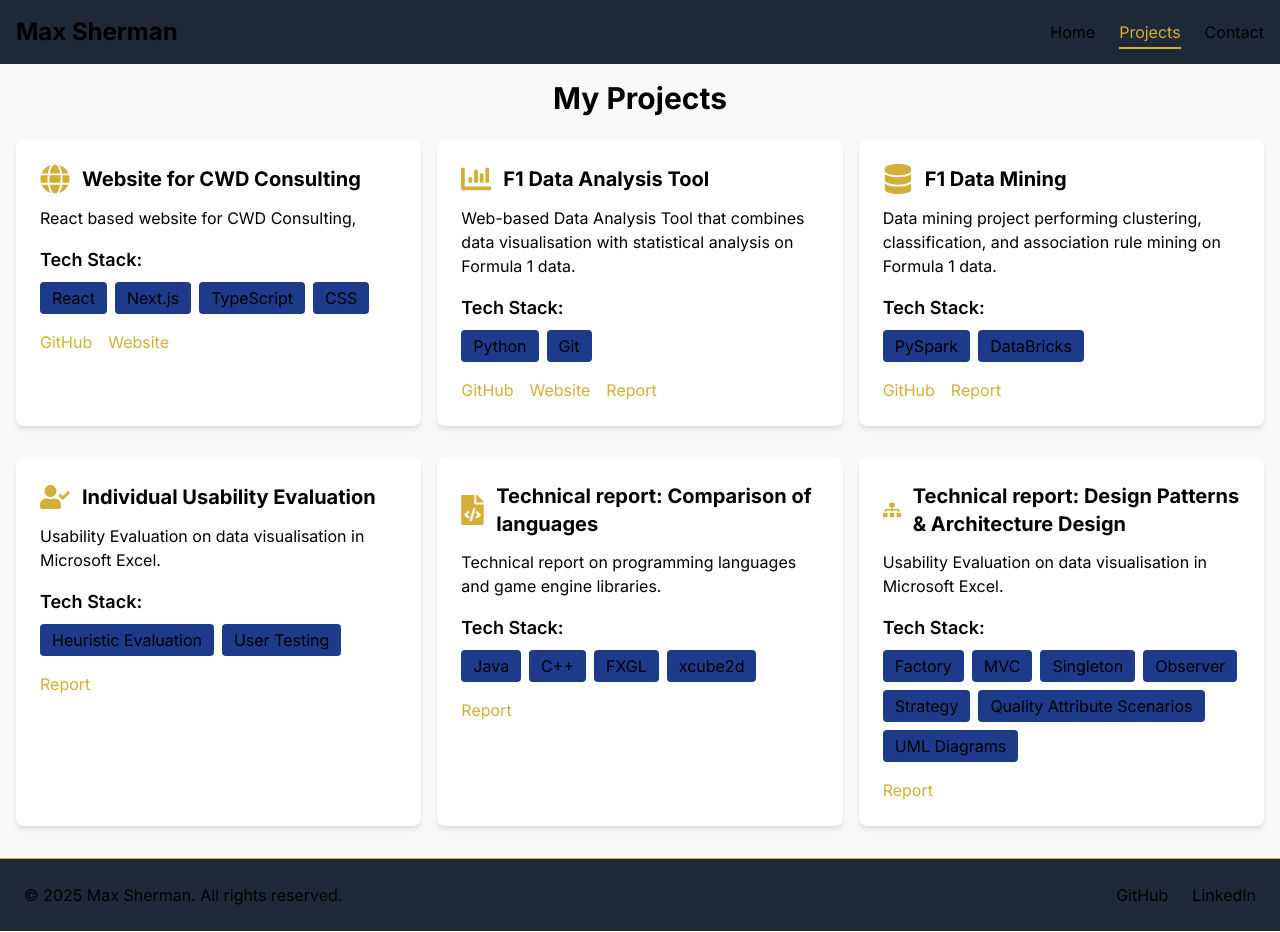
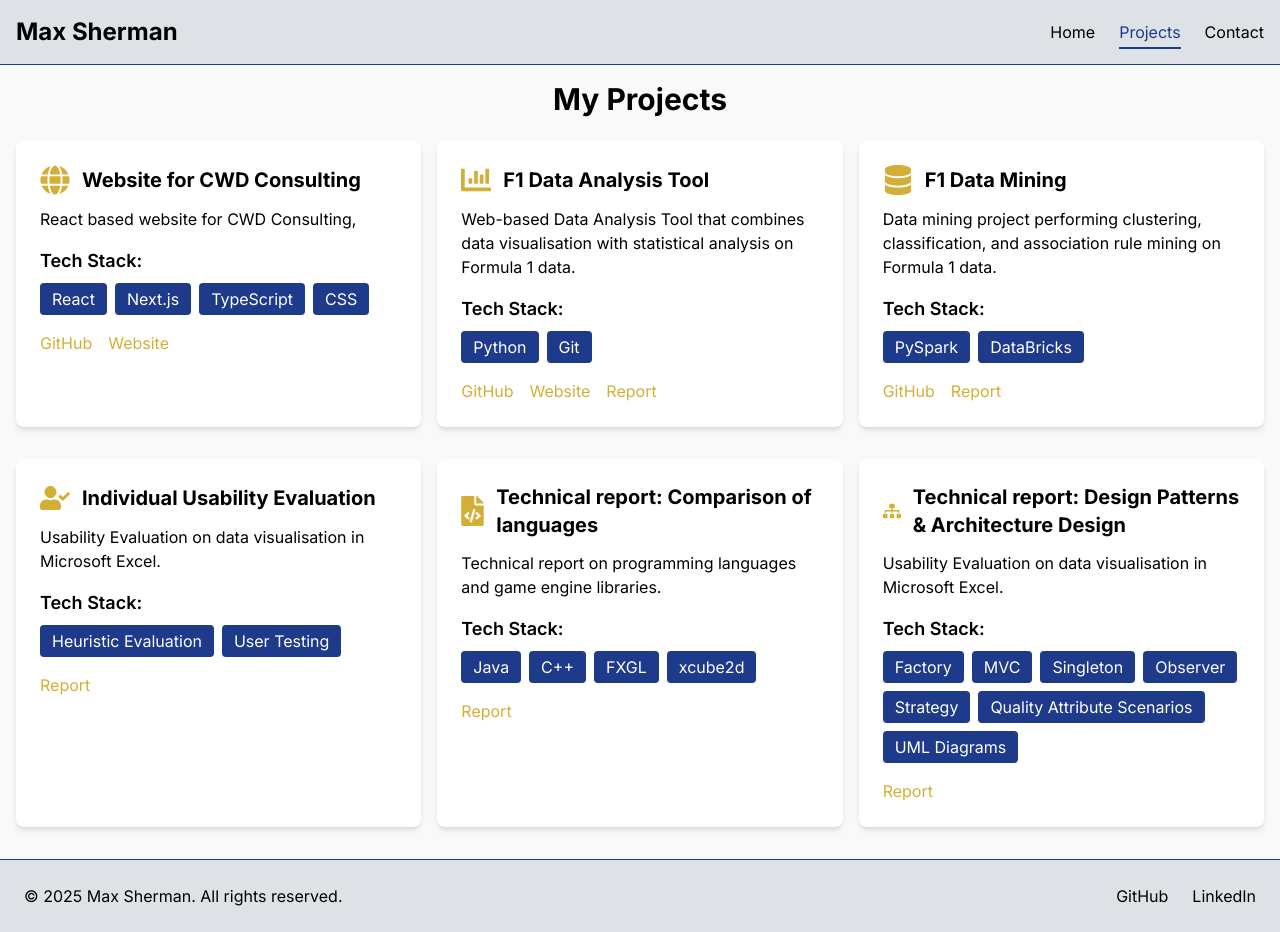
Before and after one commit to maxsherman1/maxsherman-portfolio, a Next.js app: page /projects in a window 1280 px wide. Built offline with nearby package versions, Linux system fonts and the light colour scheme.

Commit message:
Updated light mode colour schemes to make the website readable in both light and dark mode. Added Navigation Bar Accent colour, which changes from Blue to Gold when switching from light to dark mode. Added fixed white text colour for tech stack project cards as the background is fixed to blue.

```diff
--- a/src/app/globals.css
+++ b/src/app/globals.css
@@ -4,10 +4,11 @@
   --background: #f9f9f9; /* Off-white background for a modern look */
   --foreground: #000000; /* True black for better contrast */
   --accent: #1e3a8a; /* Dark blue accent */
-  --accent-opacity: rgba(30,58,138,0.5);
+  --accent-opacity: rgba(30,58,138,0.8);
   --secondary-accent: #d4af37; /* Soft gold for highlights */
-  --secondary-accent-opacity: rgba(212,175,55,0.5);
-  --nav-bg: #1f2937; /* Gray-800 for navigation background */
+  --secondary-accent-opacity: rgba(212,175,55,0.8);
+  --nav-accent: #1e3a8a;
+  --nav-bg: #DEE2E6; /* Gray-800 for navigation background */
   --text-primary: #000000; /* Black for primary text */
   --link-active: #38bdf8; /* Blue-400 for active links */
   --text-secondary: #374151; /* Gray-700 for secondary text */
@@ -31,6 +32,7 @@
     --accent-opacity: rgba(30,58,138,0.5);
     --secondary-accent: #c49f45; /* Adjusted soft gold for dark mode */
     --secondary-accent-opacity: rgba(212,175,55,0.5);
+    --nav-accent: #c49f45;
     --nav-bg: #111827; /* Darker Gray-900 for navigation background in dark mode */
     --text-primary: #ffffff; /* Light Gray-100 for primary text in dark mode */
     --link-active: #5495ff; /* Blue-300 for active links in dark mode */
--- a/src/components/Footer.tsx
+++ b/src/components/Footer.tsx
@@ -3,16 +3,16 @@ import Link from 'next/link';
 
 const Footer: React.FC = () => {
   return (
-    <footer className="bg-[var(--nav-bg)] text-[var(--text-primary)] p-6 mt-auto border-t border-[var(--secondary-accent)] border-opacity-30">
+    <footer className="bg-[var(--nav-bg)] text-[var(--text-primary)] p-6 mt-auto border-t border-[var(--nav-accent)] border-opacity-30">
       <div className="container mx-auto flex flex-col md:flex-row justify-between items-center">
         <div className="mb-2 md:mb-0">
           <p>&copy; {new Date().getFullYear()} Max Sherman. All rights reserved.</p>
         </div>
         <div className="flex space-x-6">
-          <Link href="https://github.com/maxsherman1" target="_blank" rel="noopener noreferrer" className="relative transition-all duration-300 hover:text-[var(--secondary-accent)] after:content-[''] after:absolute after:bottom-[-5px] after:left-0 after:w-0 after:h-[2px] after:bg-[var(--secondary-accent)] after:transition-all after:duration-300 hover:after:w-full">
+          <Link href="https://github.com/maxsherman1" target="_blank" rel="noopener noreferrer" className="relative transition-all duration-300 hover:text-[var(--nav-accent)] after:content-[''] after:absolute after:bottom-[-5px] after:left-0 after:w-0 after:h-[2px] after:bg-[var(--nav-accent)] after:transition-all after:duration-300 hover:after:w-full">
             GitHub
           </Link>
-          <Link href="https://www.linkedin.com/in/maxsherman1/" target="_blank" rel="noopener noreferrer" className="relative transition-all duration-300 hover:text-[var(--secondary-accent)] after:content-[''] after:absolute after:bottom-[-5px] after:left-0 after:w-0 after:h-[2px] after:bg-[var(--secondary-accent)] after:transition-all after:duration-300 hover:after:w-full">
+          <Link href="https://www.linkedin.com/in/maxsherman1/" target="_blank" rel="noopener noreferrer" className="relative transition-all duration-300 hover:text-[var(--nav-accent)] after:content-[''] after:absolute after:bottom-[-5px] after:left-0 after:w-0 after:h-[2px] after:bg-[var(--nav-accent)] after:transition-all after:duration-300 hover:after:w-full">
             LinkedIn
           </Link>
         </div>
--- a/src/components/Navbar.tsx
+++ b/src/components/Navbar.tsx
@@ -8,19 +8,19 @@ const Navbar: React.FC = () => {
   const pathname = usePathname();
 
   return (
-    <nav className="bg-[var(--nav-bg)] text-[var(--text-primary)] p-4">
+    <nav className="bg-[var(--nav-bg)] text-[var(--text-primary)] border-b border-[var(--nav-accent)] p-4">
       <div className="container mx-auto flex justify-between items-center">
         <Link href="/" className="text-2xl font-bold">
           Max Sherman
         </Link>
         <div className="flex space-x-6">
-          <Link href="/" className={`relative transition-all duration-300 hover:text-[var(--text-hover)] after:content-[''] after:absolute after:bottom-[-5px] after:left-0 after:w-0 after:h-[2px] after:bg-[var(--secondary-accent)] after:transition-all after:duration-300 hover:after:w-full ${pathname === '/' ? 'text-[var(--secondary-accent)] after:w-full' : ''}`}>
+          <Link href="/" className={`relative transition-all duration-300 hover:text-[var(--text-hover)] after:content-[''] after:absolute after:bottom-[-5px] after:left-0 after:w-0 after:h-[2px] after:bg-[var(--nav-accent)] after:transition-all after:duration-300 hover:after:w-full ${pathname === '/' ? 'text-[var(--nav-accent)] after:w-full' : ''}`}>
             Home
           </Link>
-          <Link href="/projects" className={`relative transition-all duration-300 hover:text-[var(--text-hover)] after:content-[''] after:absolute after:bottom-[-5px] after:left-0 after:w-0 after:h-[2px] after:bg-[var(--secondary-accent)] after:transition-all after:duration-300 hover:after:w-full ${pathname === '/projects' ? 'text-[var(--secondary-accent)] after:w-full' : ''}`}>
+          <Link href="/projects" className={`relative transition-all duration-300 hover:text-[var(--text-hover)] after:content-[''] after:absolute after:bottom-[-5px] after:left-0 after:w-0 after:h-[2px] after:bg-[var(--nav-accent)] after:transition-all after:duration-300 hover:after:w-full ${pathname === '/projects' ? 'text-[var(--nav-accent)] after:w-full' : ''}`}>
             Projects
           </Link>
-          <Link href="/contact" className={`relative transition-all duration-300 hover:text-[var(--text-hover)] after:content-[''] after:absolute after:bottom-[-5px] after:left-0 after:w-0 after:h-[2px] after:bg-[var(--secondary-accent)] after:transition-all after:duration-300 hover:after:w-full ${pathname === '/contact' ? 'text-[var(--secondary-accent)] after:w-full' : ''}`}>
+          <Link href="/contact" className={`relative transition-all duration-300 hover:text-[var(--text-hover)] after:content-[''] after:absolute after:bottom-[-5px] after:left-0 after:w-0 after:h-[2px] after:bg-[var(--nav-accent)] after:transition-all after:duration-300 hover:after:w-full ${pathname === '/contact' ? 'text-[var(--nav-accent)] after:w-full' : ''}`}>
             Contact
           </Link>
         </div>
--- a/src/components/ProjectCard.tsx
+++ b/src/components/ProjectCard.tsx
@@ -28,7 +28,7 @@ const ProjectCard: React.FC<{ project: Project }> = ({ project }) => {
         <h3 className="text-lg font-semibold text-[var(--text-primary)] mb-2">Tech Stack:</h3>
         <ul className="flex flex-wrap gap-2">
           {project.techStack.map((tech, index) => (
-            <li key={index} className="bg-[var(--accent)] px-3 py-1 rounded text-[var(--text-primary)]">
+            <li key={index} className="bg-[var(--accent)] px-3 py-1 rounded text-white">
               {tech}
             </li>
           ))}
```
